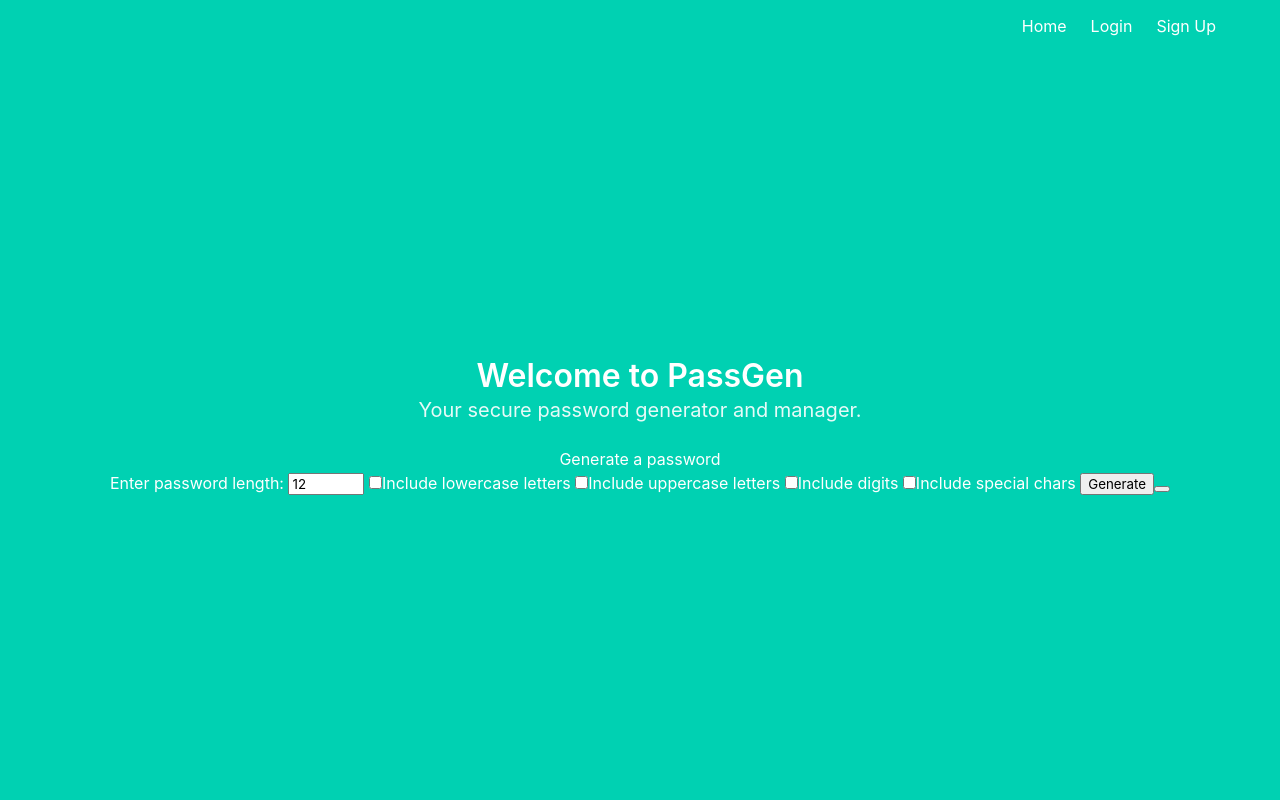
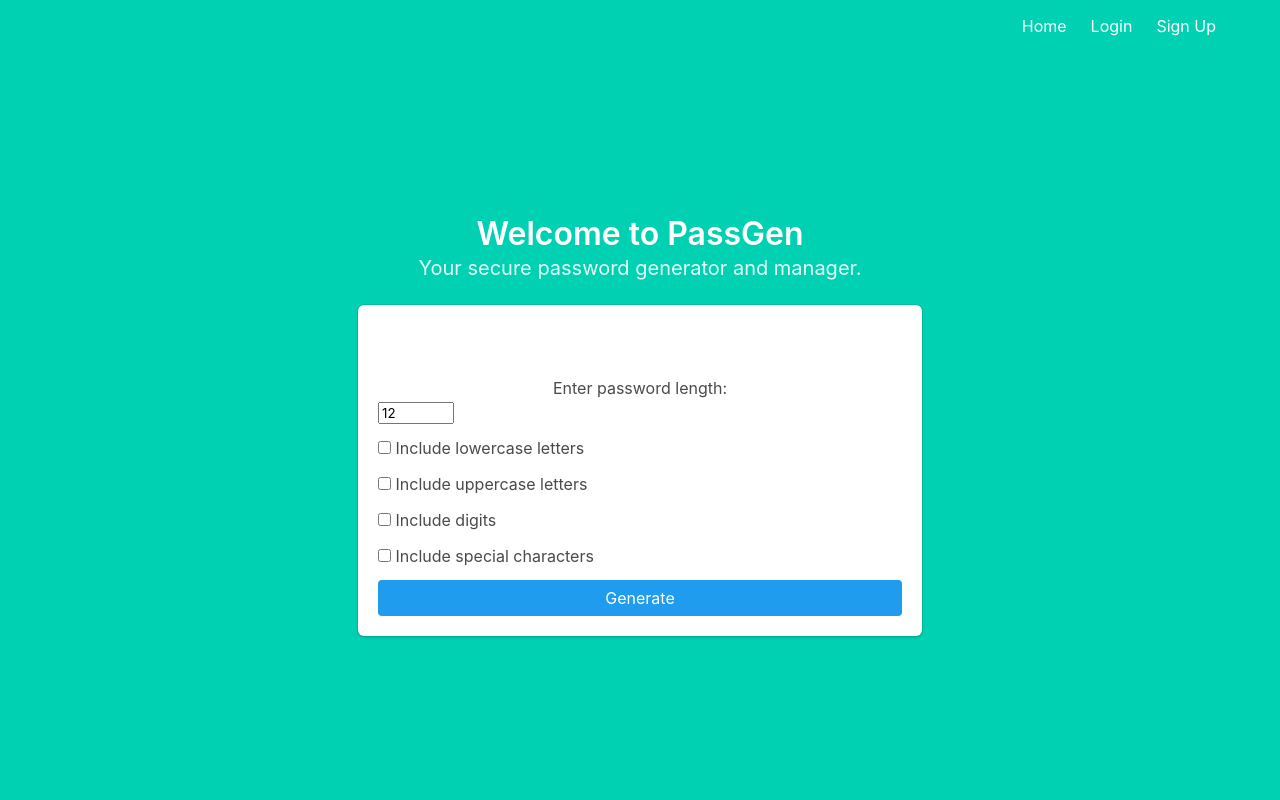
Before and after one commit to MutabPato/PassGen, a Flask app: page / in a window 1280 px wide. Run offline with Flask 3, Linux system fonts and the light colour scheme.

Commit message:
update home page to password generator, logged in profile to password manager

```diff
--- a/primary/__init__.py
+++ b/primary/__init__.py
@@ -1,5 +1,6 @@
 from flask import Flask
 from flask_sqlalchemy import SQLAlchemy
+from flask_migrate import Migrate
 from flask_login import LoginManager
 
 # Ininitialize SQLAlchemy to use in our models
--- a/primary/auth.py
+++ b/primary/auth.py
@@ -20,7 +20,7 @@
 
     # Check if user actually exists
     # take user-supplied password, hash it, and compare it to the hashed password in the database
-    if not user and not check_password_hash(user.password, password):
+    if not user or not check_password_hash(user.password, password):
         flash('Please check you login details and try again.')
         return redirect(url_for('auth.login'))
 
--- a/primary/main.py
+++ b/primary/main.py
@@ -1,14 +1,85 @@
-from flask import Blueprint, render_template
+from flask import Blueprint, render_template, request, redirect, url_for, flash
 from flask_login import login_required, current_user
+from .models import User, PasswordEntry
 from . import db
+import string, random, secrets
 
 main = Blueprint('main', __name__)
 
-@main.route('/')
+@main.route('/', methods=['GET','POST'])
 def index():
+    if request.method == 'POST':
+        data = request.form
+
+        length = int(data.get('length', 12))
+        has_lower = 'hasLower' in data
+        has_upper = 'hasUpper' in data
+        has_digits = 'hasDigits' in data
+        has_symbols = 'hasSymbols' in data
+
+        char_list = ""
+
+        if has_lower:
+            char_list += string.ascii_lowercase
+
+        if has_upper:
+            char_list += string.ascii_uppercase
+
+        if has_digits:
+            char_list += string.digits
+
+        if has_symbols:
+            char_list += string.punctuation
+
+        if not char_list:
+            return render_template('index.html', error_message="Please select at least on character type for the password.")
+
+        print("Char list:", char_list)
+
+        result = []
+
+        for i in range (length):
+            randomChar = secrets.choice(char_list)
+            result.append(randomChar)
+
+        password = "".join(result)
+        return render_template('index.html', generated_password=password)
     return render_template('index.html')
 
 @main.route('/profile')
 @login_required
 def profile():
-    return render_template('profile.html', name=current_user.name)
+    passwords = PasswordEntry.query.filter_by(user_id=current_user.id).all()
+    return render_template('profile.html', name=current_user.name, passwords=passwords)
+
+@main.route('/profile', methods=['POST'])
+@login_required
+def save_password():
+    name = request.form.get('name')
+    email = request.form.get('email')
+    password = request.form.get('password')
+
+
+    # Create a new user with the form data. Hash the password for security so not to save the plain text
+    new_entry = PasswordEntry(name=name, email=email, password=password, user_id=current_user.id)
+
+    # Add new user to database
+    db.session.add(new_entry)
+    db.session.commit()
+
+    return redirect(url_for('main.profile'))
+
+@main.route('/delete_password/<int:id>', methods=['POST'])
+@login_required
+def delete_password(id):
+    entry = PasswordEntry.query.get_or_404(id)
+    if entry.user_id != current_user.id:
+        flash('You do not have permission to delete this password')
+        return redirect(url_for('main.profile'))
+
+
+    db.session.delete(entry)
+    db.session.commit()
+    flash('Password entry deleted successfully.')
+
+    return redirect(url_for('main.profile'))
--- a/primary/templates/index.html
+++ b/primary/templates/index.html
@@ -1,30 +1,74 @@
 {% extends "base.html" %}
 
 {% block content %}
-<h1 class="title">
+<div class="columns is-centered">
+	<div class="column is-half">
+		<h1 class="title has-text-centered">
 			Welcome to PassGen
 		</h1>
-<h2 class="subtitle">
+		<h2 class="subtitle has-text-centered">
 			Your secure password generator and manager.
 		</h2>
 
-<h2>Generate a password</h2>
+		<div class="box">
+			<h2 class="title is-4">Generate a password</h2>
 			{% if generated_password %}
-<h3>Your Generated Password:</h3>
+			<div class="notification is-success">
+				<h3 class="title is-5">Your Generated Password:</h3>
 				<p><strong>{{ generated_password }}</strong><p>
+			</div>
 			{% endif %}
 			<form method="post" action="{{ url_for('main.index') }}">
+				<div class="field">
 					<label for="length">Enter password length:</label>
+					<div class="control">
 						<input type="number" id ="length" name="length" value="12" min="4" max="64" required>
-        <label><input type="checkbox" name="hasLower" id="hasLower">Include lowercase letters</label>
-        <label><input type="checkbox" name="hasUpper" id="hasUpper">Include uppercase letters</label>
-        <label><input type="checkbox" name="hasDigits" id="hasDigits">Include digits</label>
-        <label><input type="checkbox" name="hasSymbols" id="hasSymbols">Include special chars</label>
-        <button type="submit">Generate<button>
+					</div>
+				</div>
+
+				<div class="field">
+					<div class="control">
+						<label class="checkbox">
+							<input type="checkbox" name="hasLower" id="hasLower">
+							Include lowercase letters
+						</label>
+					</div>
+				</div>
+
+				<div class="field">
+                                        <div class="control">
+                                                <label class="checkbox">
+                                                        <input type="checkbox" name="hasUpper" id="hasUpper">
+                                                        Include uppercase letters
+                                                </label>
+                                        </div>
+                                </div>
+
+				<div class="field">
+                                        <div class="control">
+                                                <label class="checkbox">
+                                                        <input type="checkbox" name="hasDigits" id="hasDigits">
+                                                        Include digits
+                                                </label>
+                                        </div>
+                                </div>
+
+				<div class="field">
+                                        <div class="control">
+                                                <label class="checkbox">
+                                                        <input type="checkbox" name="hasSymbols" id="hasSymbols">
+                                                        Include special characters
+                                                </label>
+                                        </div>
+                                </div>
+
+				<div class="field">
+                                        <div class="control">
+						<button class="button is-info is-fullwidth" type="submit">Generate</button>
+					</div>
+				</div>
 			</form>
-{% if generated_password %}
-<h3>Your Generated Password:</h3>
-<p><strong>{{ generated_password }}</strong><p>
-{% endif %}
-
+		</div>
+	</div>
+</div>
 {% endblock %}
```
Also changed, not shown: primary/models.py (+9 -0 lines), primary/templates/profile.html (+63 -3 lines), primary/README.md, 3 other files. Lines whose indentation alone changed are shown as unchanged.
